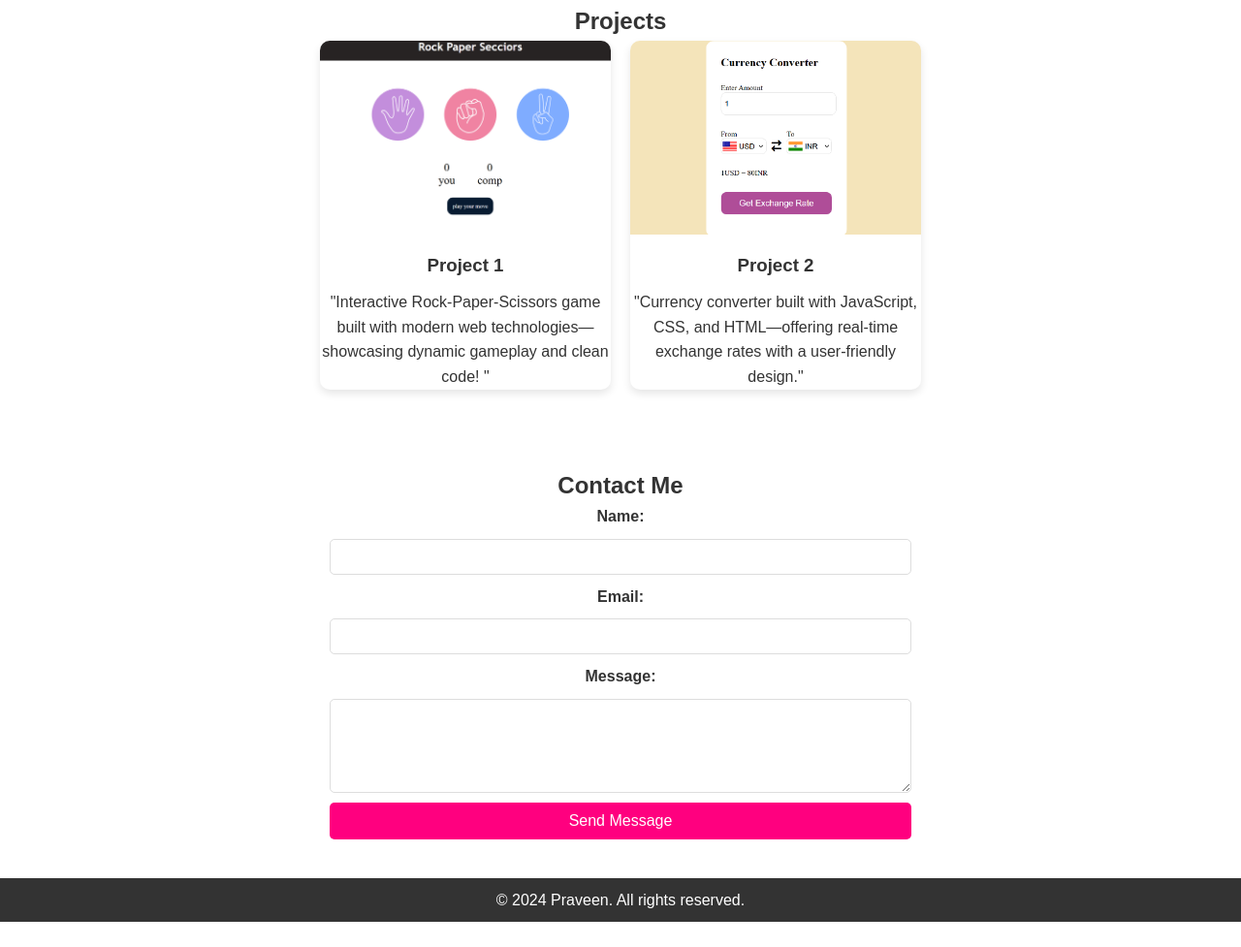
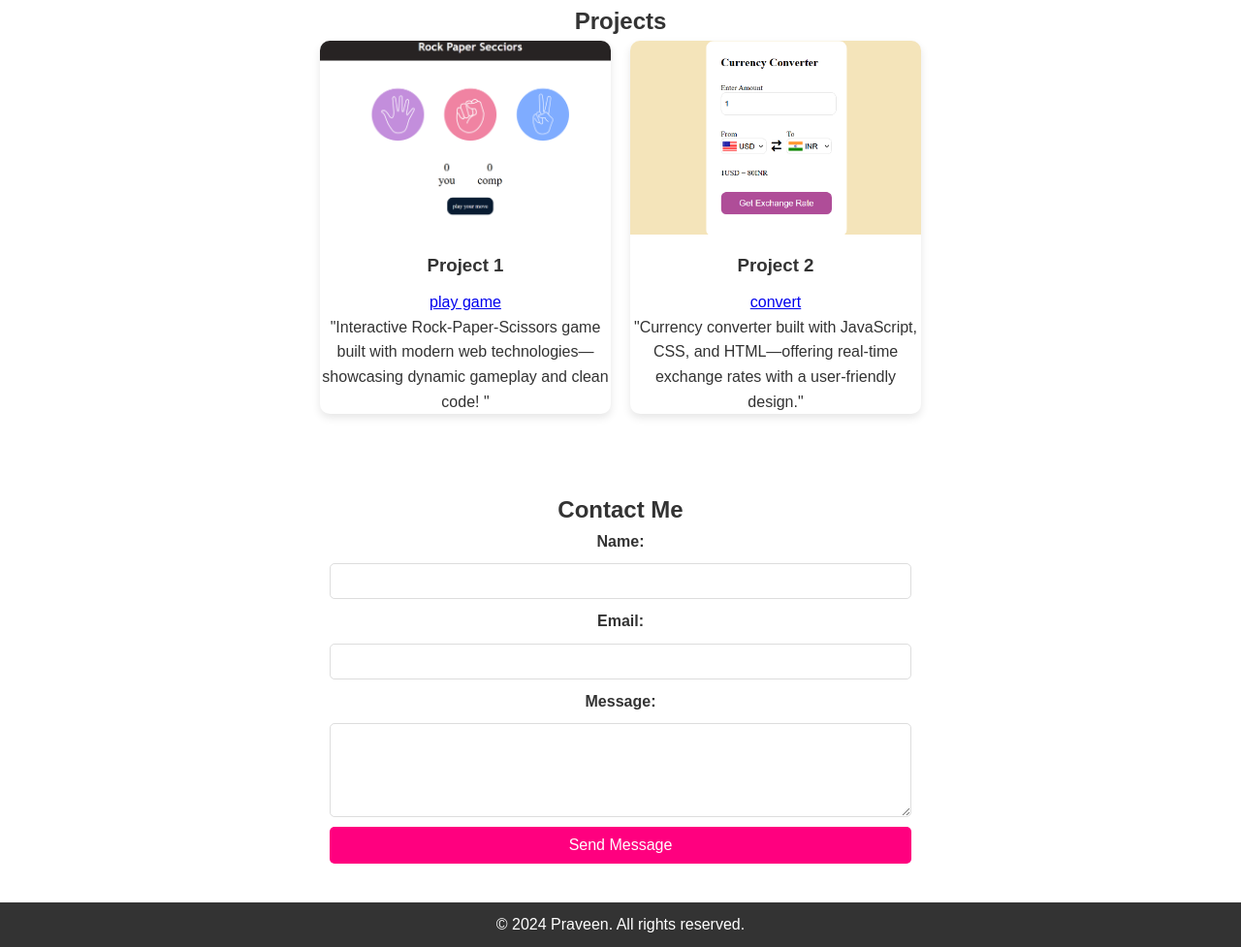
Before and after one commit to praveenV06/Portfolio, a plain HTML site: page index.html in a window 1280 px wide. Shown: the part 809-1786 px from the top of the page at 97% size. Before the commit the page ends 1760 px from the top, so only its background shows below. Drawn offline with Linux system fonts and the light colour scheme.

Commit message:
Update index.html
Signed-off-by: Praveen <145930292+praveenV06@users.noreply.github.com>

```diff
--- a/index.html
+++ b/index.html
@@ -38,12 +38,14 @@
             <div class="project-item">
                 <img src="images/project1.jpg" alt="Project 1">
                 <h3>Project 1</h3>
+                <a href="https://praveenv06.github.io/game/">play game</a>
                 <p>
                     "Interactive Rock-Paper-Scissors game built with modern web technologies—showcasing dynamic gameplay and clean code! " </p>
             </div>
             <div class="project-item">
                 <img src="images/project2.jpg" alt="Project 2">
                 <h3>Project 2</h3>
+                <a href="https://praveenv06.github.io/currency-convertor/"> convert</a>
                 <p>"Currency converter built with JavaScript, CSS, and HTML—offering real-time exchange rates with a user-friendly design."
 
 
```
